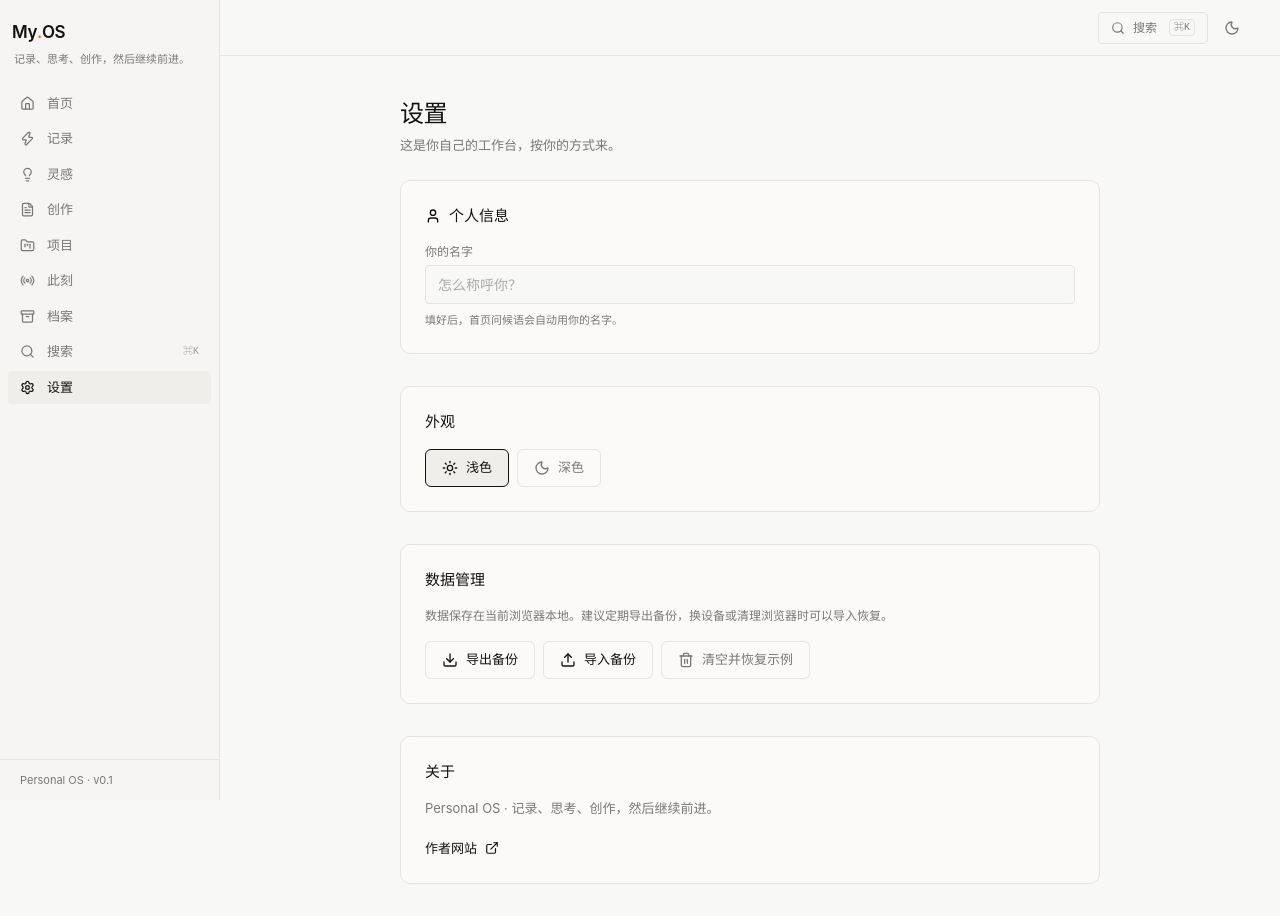
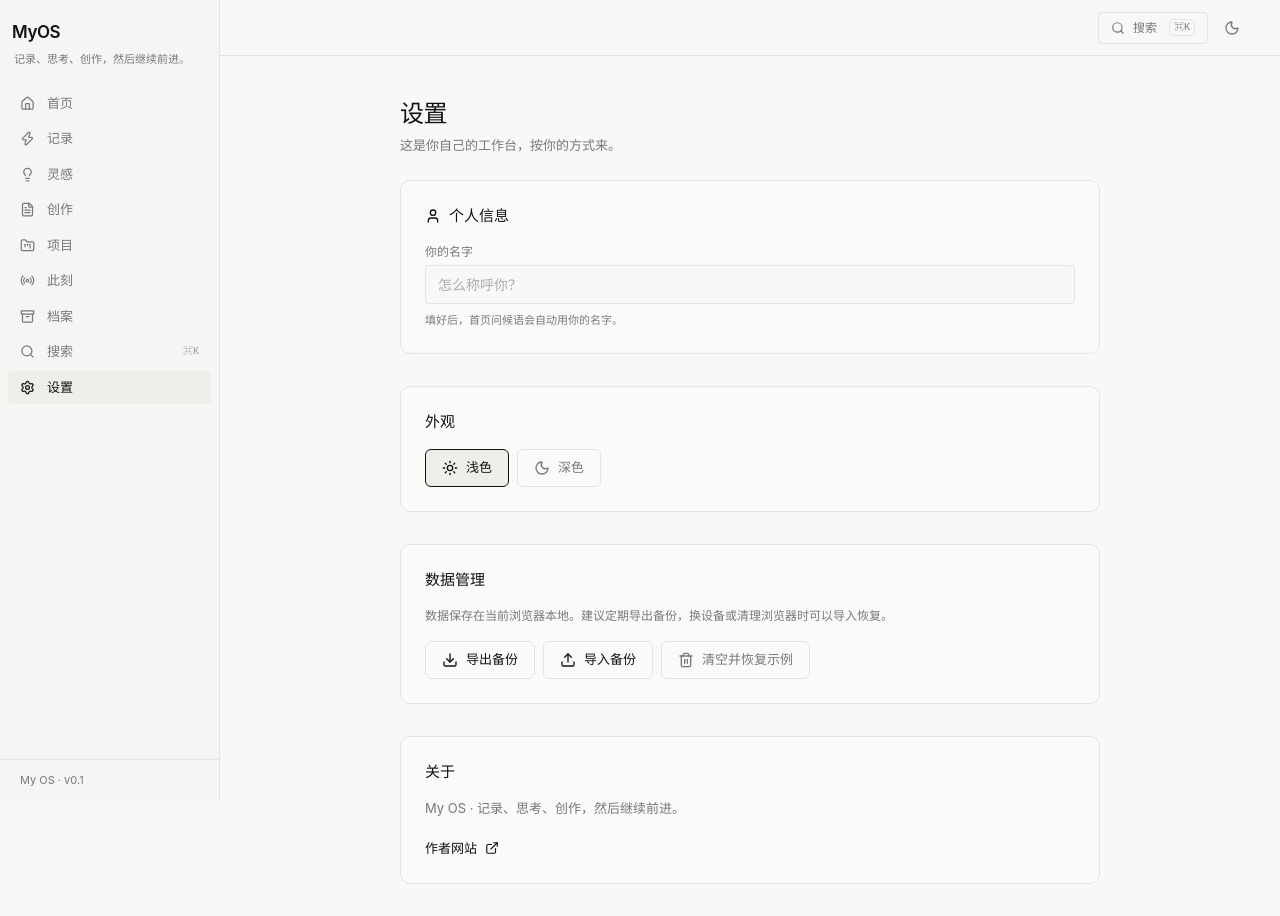
Before and after one commit to SolYoung-Ai/OS, a React (Vite) app: page /#/settings in a window 1280 px wide. Built offline with nearby package versions, Linux system fonts and the light colour scheme.

Commit message:
branding: 全站更名为 My OS

```diff
--- a/index.html
+++ b/index.html
@@ -3,7 +3,7 @@
   <head>
     <meta charset="UTF-8" />
     <meta name="viewport" content="width=device-width, initial-scale=1.0" />
-    <title>Personal OS · 记录、思考、创作</title>
+    <title>My OS · 记录、思考、创作</title>
     <link rel="icon" type="image/png" href="/solyoung-os/logo-solyoung.png" />
     <link rel="manifest" href="/solyoung-os/manifest.json" />
     <meta name="theme-color" content="#F7F7F5" />
--- a/src/components/Layout.tsx
+++ b/src/components/Layout.tsx
@@ -27,7 +27,7 @@ export const Layout = () => {
         className="flex items-baseline text-[17px] font-semibold tracking-tight text-foreground"
         aria-label="回到首页"
       >
-        My<span className="text-[#E8632B]">.</span>OS
+        My<span className="text-[#E8632B]"> </span>OS
       </button>
       <p className="mt-1.5 pl-0.5 text-[11px] leading-snug text-muted-foreground">
         记录、思考、创作，然后继续前进。
@@ -69,7 +69,7 @@ export const Layout = () => {
         {renderBrand()}
         {renderDesktopNav()}
         <div className="border-t border-border p-2 text-[11px] text-muted-foreground">
-          <p className="px-3 py-1">Personal OS · v0.1</p>
+          <p className="px-3 py-1">My OS · v0.1</p>
         </div>
       </aside>
 
@@ -77,7 +77,7 @@ export const Layout = () => {
       <header className="fixed inset-x-0 top-0 z-30 flex h-14 items-center justify-between border-b border-border bg-background/80 px-4 backdrop-blur md:left-[220px] md:px-8">
         <div className="flex items-center gap-2 md:hidden">
           <span className="text-[15px] font-semibold tracking-tight text-foreground">
-            My<span className="text-[#E8632B]">.</span>OS
+            My<span className="text-[#E8632B]"> </span>OS
           </span>
         </div>
 
--- a/src/pages/SettingsPage/SettingsPage.tsx
+++ b/src/pages/SettingsPage/SettingsPage.tsx
@@ -140,7 +140,7 @@ export default function SettingsPage() {
       <div className="rounded-xl border border-border bg-card p-6">
         <h2 className="mb-4 text-[15px] font-medium text-foreground">关于</h2>
         <p className="mb-4 text-[13px] text-muted-foreground">
-          Personal OS · 记录、思考、创作，然后继续前进。
+          My OS · 记录、思考、创作，然后继续前进。
         </p>
         <a
           href="https://solyoung.com"
```
Also changed, not shown: public/manifest.json.
